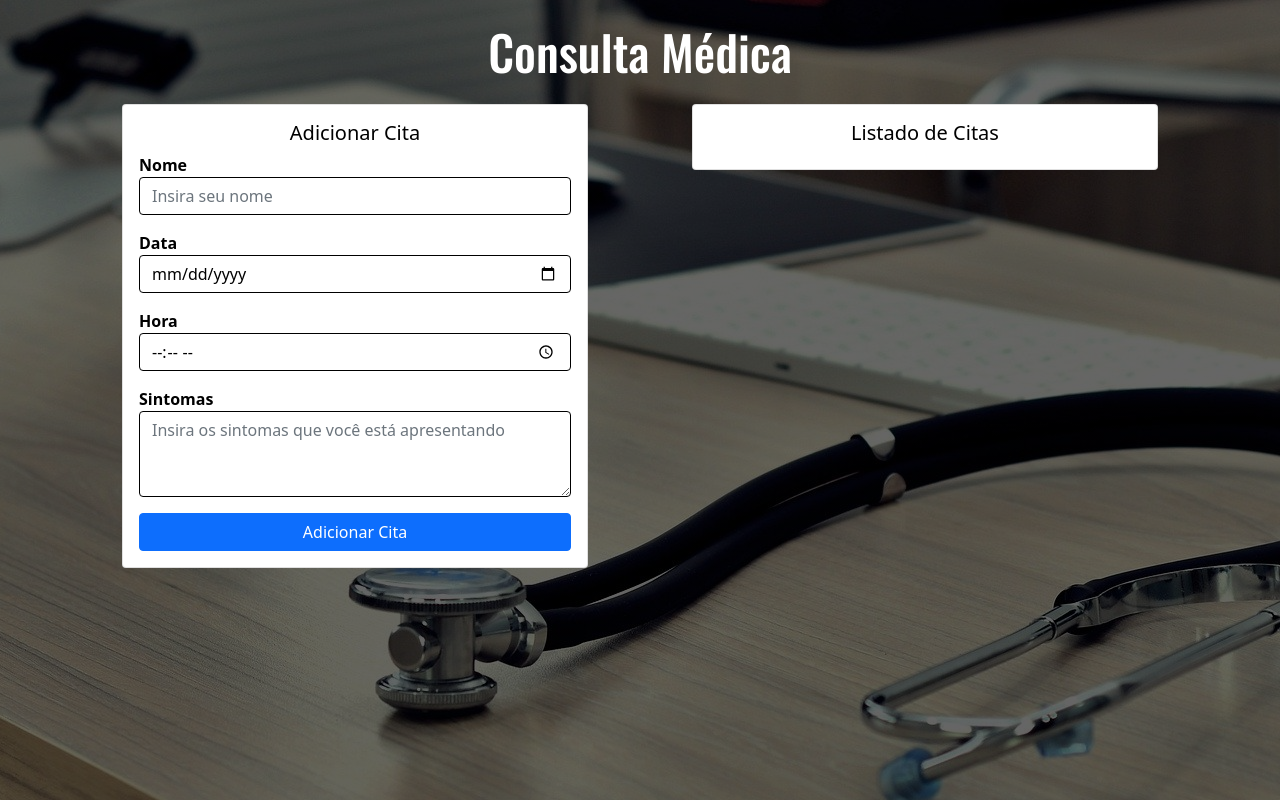
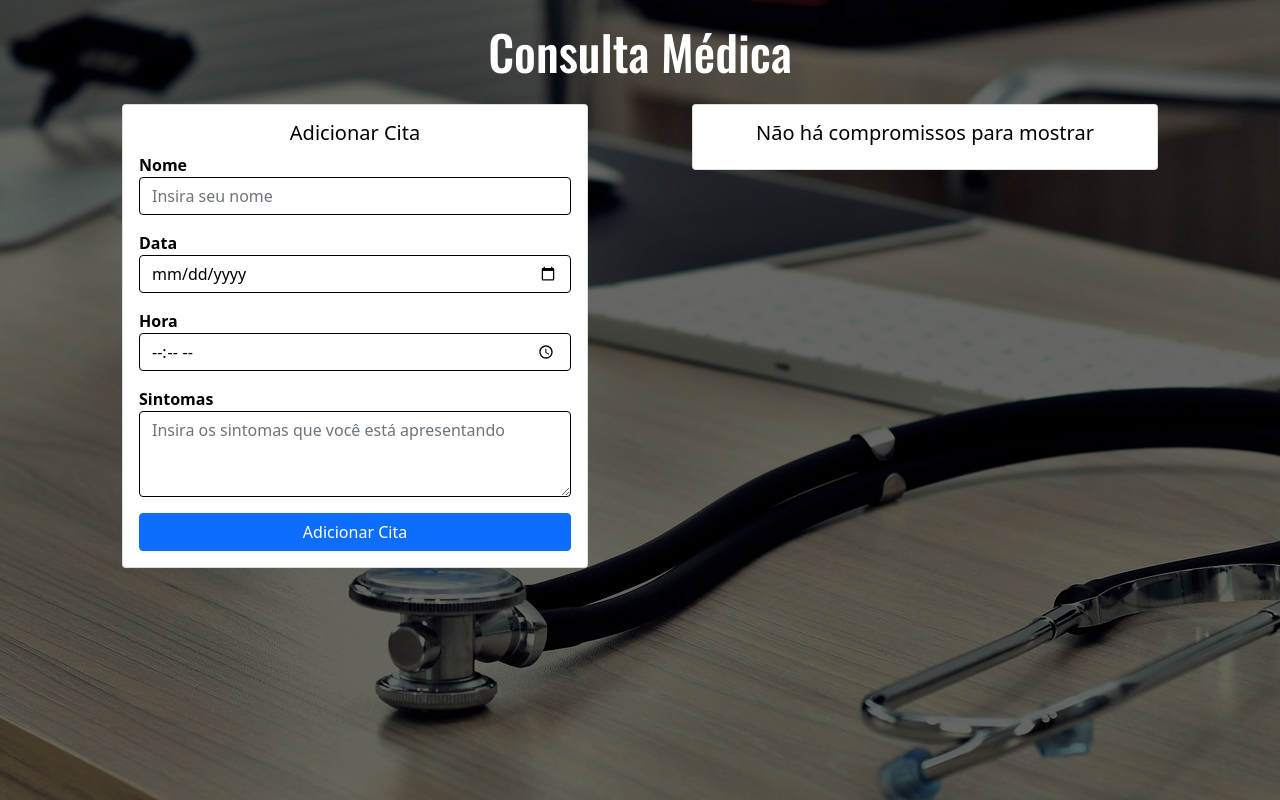
Before and after one commit to JoseDarioGonzalezCha/ProjetoCitaMedica, an Angular app: page / in a window 1280 px wide. Built offline with nearby package versions, Linux system fonts and the light colour scheme.

Commit message:
componente de lista de compromissos modificado, onde relata que não há compromissos para exibir

```diff
--- a/src/app/app.component.html
+++ b/src/app/app.component.html
@@ -5,7 +5,7 @@
       <app-crear-cita (nuevaCita)="agregarCita($event)"></app-crear-cita>
     </div>
     <div class="col-lg-6">
-      <app-list-citas></app-list-citas>
+      <app-list-citas [listadoCitas]="listCitas"></app-list-citas>
     </div>
   </div>
 </div>
--- a/src/app/components/list-citas/list-citas.component.html
+++ b/src/app/components/list-citas/list-citas.component.html
@@ -1,5 +1,5 @@
-<div class="card">
+<div *ngIf="listadoCitas.length === 0" class="card">
     <div class="card-body">
-        <h5 class="card-title text-center">Listado de Citas</h5>
+        <h5 class="card-title text-center">Não há compromissos para mostrar</h5>
     </div>
 </div>
--- a/src/app/components/list-citas/list-citas.component.ts
+++ b/src/app/components/list-citas/list-citas.component.ts
@@ -1,4 +1,4 @@
-import { Component, OnInit } from '@angular/core';
+import { Component, Input, OnInit } from '@angular/core';
 
 @Component({
   selector: 'app-list-citas',
@@ -6,6 +6,7 @@ import { Component, OnInit } from '@angular/core';
   styleUrls: ['./list-citas.component.css']
 })
 export class ListCitasComponent implements OnInit {
+  @Input() listadoCitas: any;
 
   constructor() { }
 
```
